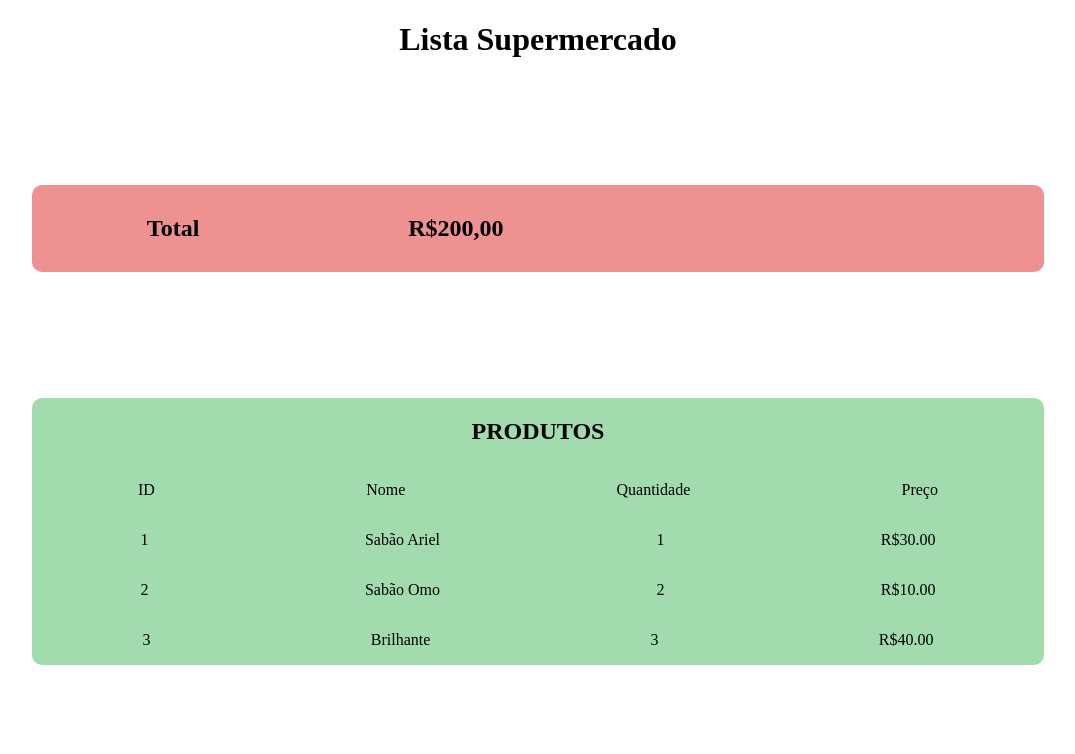
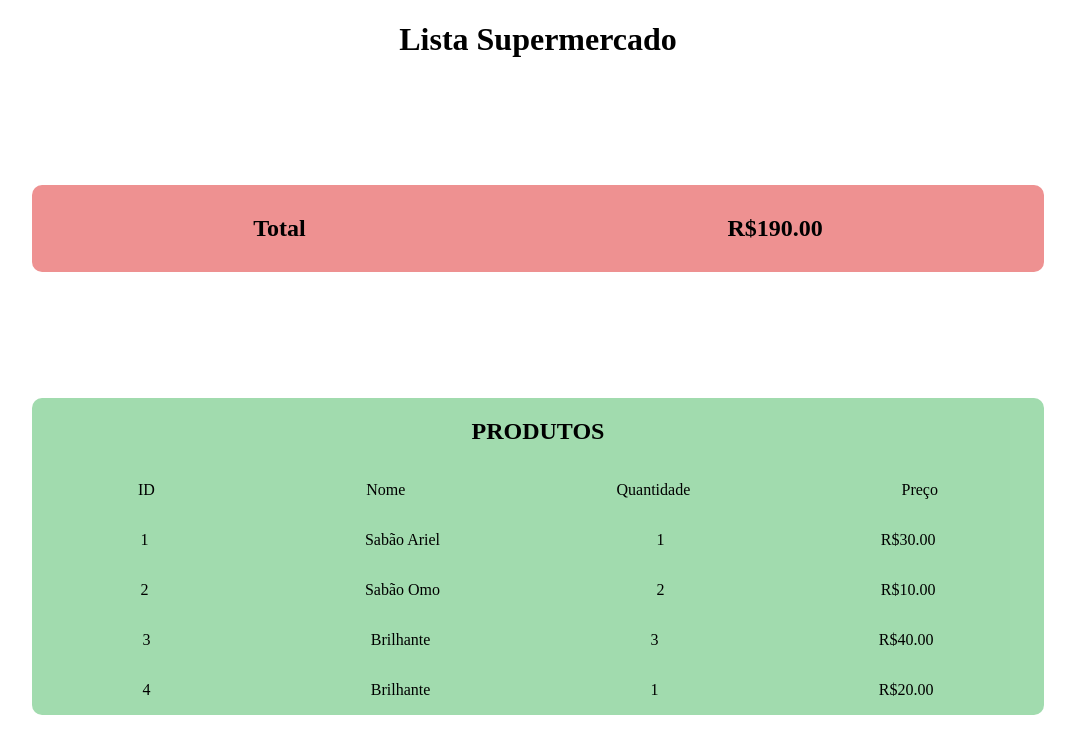
Before and after one commit to glacykm11/SupermercadoList, an Angular app: page / in a window 1280 px wide. Shown: the top 754 px of the page, without its empty margins (102-1177 px from the left). Built offline with nearby package versions, Linux system fonts and the light colour scheme; data requests are answered from the project's data file.

Commit message:
alterações para aparecer total dentro do card

```diff
--- a/db.json
+++ b/db.json
@@ -17,6 +17,12 @@
             "nome": "Brilhante",
             "quantidade": 3,
             "preco": 40
+        },
+        {
+            "id": 4,
+            "nome": "Brilhante",
+            "quantidade": 1,
+            "preco": 20
         }
     ]
 }
--- a/src/app/components/card-lista-produtos/card-lista-produtos.component.ts
+++ b/src/app/components/card-lista-produtos/card-lista-produtos.component.ts
@@ -1,4 +1,4 @@
-import { Component, Input, OnInit, Output } from '@angular/core';
+import { Component, Input, OnInit, Output, EventEmitter } from '@angular/core';
 import { Observable } from 'rxjs';
 import { Produto } from 'src/app/models/IProduto';
 import { ProdutoServiceService } from 'src/app/shared/services/produto-service.service';
@@ -12,8 +12,11 @@ export class CardListaProdutosComponent implements OnInit {
 
   produtos: Produto[];
   produto: Produto;
-  @Input() resultado: any;
+  @Output() resultado = new EventEmitter<any>();
+
+
   constructor(private produtoService: ProdutoServiceService) { }
+
 
   ngOnInit() {
     this.getProdutos()
@@ -26,7 +29,6 @@ export class CardListaProdutosComponent implements OnInit {
     this.produtoService.getProdutos()
     .subscribe(
       (response:Produto[]) => {
-        console.log(response);
         this.produtos = response;
       }
     )
@@ -36,7 +38,6 @@ export class CardListaProdutosComponent implements OnInit {
     this.produtoService.getProdutoById(id)
     .subscribe(
       (response:Produto) => {
-        console.log(response);
         this.produto = response;
 
       }
@@ -47,8 +48,11 @@ export class CardListaProdutosComponent implements OnInit {
     let soma = 0
     this.produtos.forEach(produto => {
       soma += produto.preco * produto.quantidade
-      this.resultado = soma
+      //console.log('A soma é == ', soma);
+
     })
+
+    this.resultado.emit(soma)
     console.log(this.resultado);
   }
 
--- a/src/app/components/card-total/card-total.component.html
+++ b/src/app/components/card-total/card-total.component.html
@@ -4,8 +4,6 @@
     </header>
 
     <main class="valor-total">
-        <h2 class="preco-total">R$200,00</h2>
+        <h2 class="preco-total">{{resultado | currency: "BRL"}} </h2>
     </main>
-    <pre> {{resultado | json}}</pre>
-    <p>{{resultado}}</p>
 </section>
--- a/src/app/components/card-total/card-total.component.ts
+++ b/src/app/components/card-total/card-total.component.ts
@@ -8,7 +8,7 @@ import { Component, Input, OnInit, Output } from '@angular/core';
 })
 export class CardTotalComponent implements OnInit {
 
-  @Output() resultado:number;
+  @Input() resultado:number;
   constructor() { }
 
   ngOnInit() {
--- a/src/app/home/home.component.html
+++ b/src/app/home/home.component.html
@@ -1,4 +1,4 @@
 <h1>Lista Supermercado</h1>
-<app-card-total></app-card-total>
-<app-card-lista-produtos [resultado]="totalProdutos" >
+<app-card-total [resultado]="totalProdutos" ></app-card-total>
+<app-card-lista-produtos (resultado)="total($event)" >
 </app-card-lista-produtos>
--- a/src/app/home/home.component.ts
+++ b/src/app/home/home.component.ts
@@ -7,11 +7,16 @@ import { Component, OnInit } from '@angular/core';
 })
 export class HomeComponent implements OnInit {
 
-  public totalProdutos: number ;
+  public totalProdutos:number ;
 
   constructor() { }
 
   ngOnInit() {
   }
 
+  total(resultado){
+    this.totalProdutos = resultado
+    console.log('o resultado é ==',resultado);
+
+  }
 }
```
